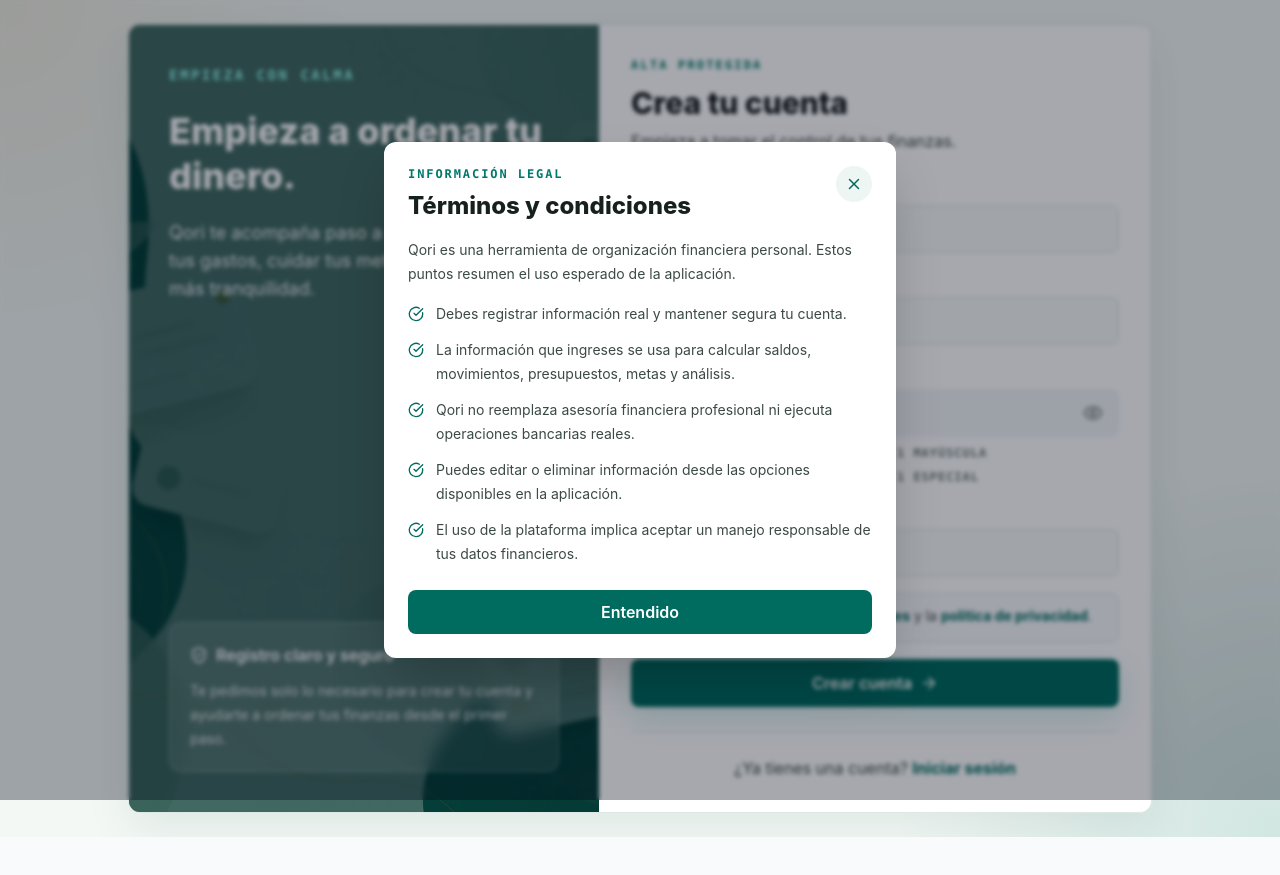
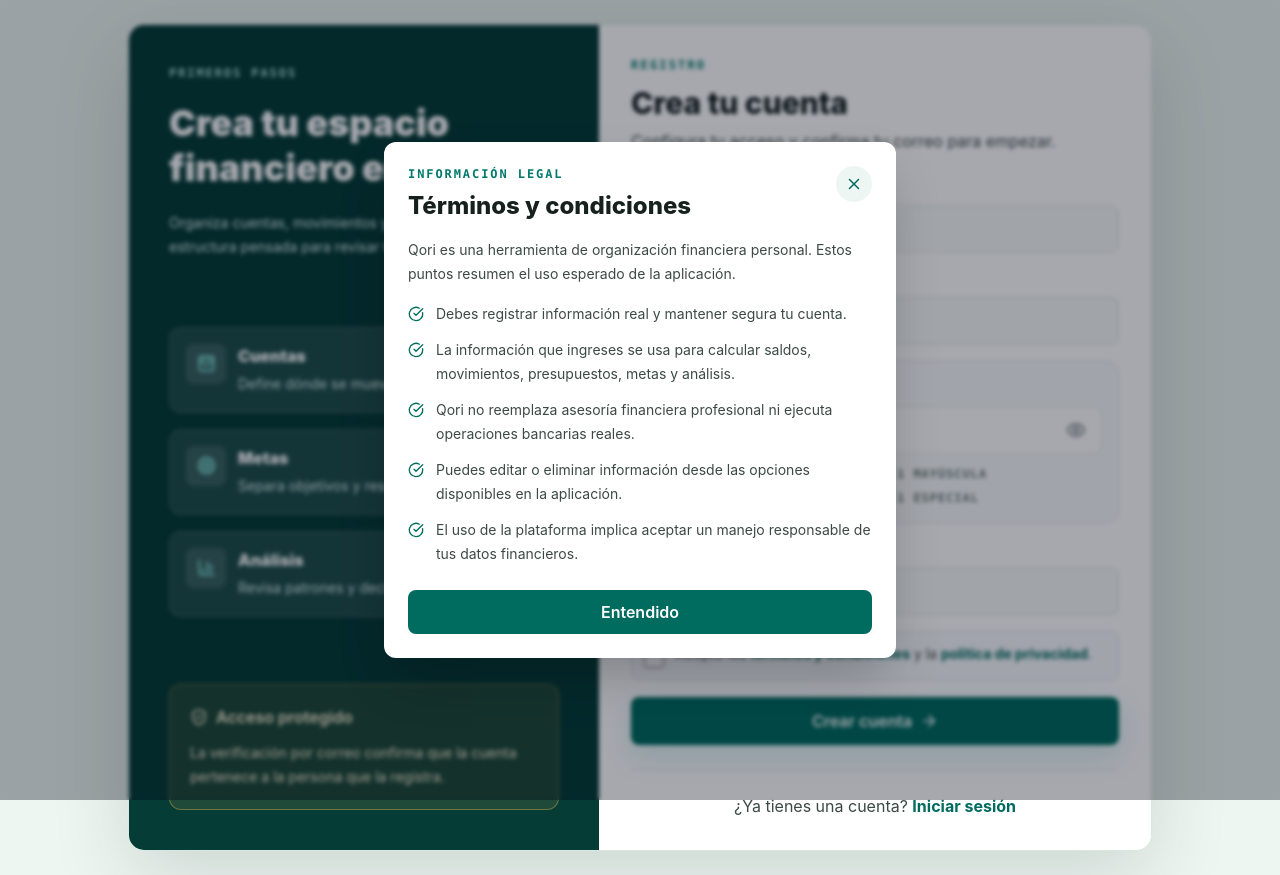
Before and after one commit to marialva18/SmartBudget, a React (Vite) app in the folder frontend/: page /register in a window 1280 px wide. Both pictures are taken after a click on the button "términos y condiciones". Before the commit the page ends 837 px from the top, so only its background shows below. Built offline with nearby package versions, Linux system fonts and the light colour scheme; no server answers.

Commit message:
cambios en el frontend

```diff
--- a/frontend/src/components/layout/AuthLayout.tsx
+++ b/frontend/src/components/layout/AuthLayout.tsx
@@ -2,7 +2,7 @@
 
 export function AuthLayout() {
   return (
-    <main className="min-h-screen bg-[#f7f9fb] text-[#191c1e]">
+    <main className="min-h-screen bg-[#eef6f1] text-[#191c1e]">
       <Outlet />
     </main>
   )
--- a/frontend/src/index.css
+++ b/frontend/src/index.css
@@ -85,6 +85,47 @@
     #f3f8f5;
 }
 
+.qori-public-light-section {
+  background-color: #edf6f1;
+  color: #13231f;
+}
+
+.qori-public-card {
+  background-color: rgba(255, 255, 255, 0.9);
+  border-color: #cfe2dc;
+}
+
+.qori-public-title {
+  color: #14231f;
+}
+
+.qori-public-copy {
+  color: #344b45;
+}
+
+.qori-public-muted {
+  color: #526b64;
+}
+
+.qori-public-accent {
+  color: #006b5f;
+}
+
+.qori-public-chip {
+  background-color: #d9f5ee;
+  color: #005f55;
+}
+
+.qori-public-chat-panel {
+  background-color: #f7fbf8;
+  border: 1px solid #dce8e3;
+}
+
+.qori-public-chat-question {
+  background-color: #e9f4ef;
+  color: #26332f;
+}
+
 html.dark .qori-app-surface {
   background:
     radial-gradient(circle at top right, rgba(214, 168, 79, 0.11), transparent 30rem),
@@ -109,6 +150,47 @@
     radial-gradient(circle at 18% 20%, rgba(214, 168, 79, 0.16), transparent 22rem),
     radial-gradient(circle at 82% 82%, rgba(45, 212, 191, 0.14), transparent 24rem),
     #04100e;
+}
+
+html.dark .qori-public-light-section {
+  background-color: #edf6f1 !important;
+  color: #13231f !important;
+}
+
+html.dark .qori-public-card {
+  background-color: rgba(255, 255, 255, 0.92) !important;
+  border-color: #cfe2dc !important;
+}
+
+html.dark .qori-public-title {
+  color: #14231f !important;
+}
+
+html.dark .qori-public-copy {
+  color: #344b45 !important;
+}
+
+html.dark .qori-public-muted {
+  color: #526b64 !important;
+}
+
+html.dark .qori-public-accent {
+  color: #006b5f !important;
+}
+
+html.dark .qori-public-chip {
+  background-color: #d9f5ee !important;
+  color: #005f55 !important;
+}
+
+html.dark .qori-public-chat-panel {
+  background-color: #f7fbf8 !important;
+  border-color: #dce8e3 !important;
+}
+
+html.dark .qori-public-chat-question {
+  background-color: #e9f4ef !important;
+  color: #26332f !important;
 }
 
 html.dark :is([class~="bg-white"], [class*="bg-white/"]) {
--- a/frontend/src/pages/auth/RegisterPage.tsx
+++ b/frontend/src/pages/auth/RegisterPage.tsx
@@ -1,10 +1,21 @@
 import { zodResolver } from '@hookform/resolvers/zod';
-import { ArrowRight, CheckCircle, Eye, EyeOff, ShieldCheck, X } from 'lucide-react';
-import { useMemo, useState } from 'react';
+import {
+  ArrowRight,
+  BarChart3,
+  CheckCircle,
+  Eye,
+  EyeOff,
+  ShieldCheck,
+  Target,
+  WalletCards,
+  X,
+  type LucideIcon,
+} from 'lucide-react';
+import { type FormEvent, useMemo, useState } from 'react';
 import { useForm, useWatch } from 'react-hook-form';
 import { Link, useNavigate } from 'react-router-dom';
+import { AuthBrand } from '../../features/auth/components/AuthBrand';
 import { AuthCard } from '../../features/auth/components/AuthCard';
-import { AuthImage } from '../../features/auth/components/AuthImage';
 import { FormField } from '../../features/auth/components/FormField';
 import {
   registerSchema,
@@ -25,11 +36,11 @@
   } = useForm<RegisterFormValues>({
     resolver: zodResolver(registerSchema),
     defaultValues: {
+      acceptedTerms: false,
+      confirmPassword: '',
       displayName: '',
       email: '',
       password: '',
-      confirmPassword: '',
-      acceptedTerms: false,
     },
   });
   const password = useWatch({ control, name: 'password' }) ?? '';
@@ -58,62 +69,66 @@
   }
 
   return (
-    <div className="qori-auth-surface flex min-h-screen items-center justify-center px-4 py-6 sm:px-5 lg:px-10">
-      <div className="grid w-full max-w-5xl overflow-hidden rounded-xl border border-[#dde8e4] bg-white shadow-[0_18px_45px_rgba(9,60,54,0.08)] lg:grid-cols-[0.92fr_1.08fr]">
-        <aside className="relative hidden overflow-hidden bg-[#063c36] p-10 text-white lg:flex lg:flex-col lg:justify-between">
-          <AuthImage
-            className="qori-auth-bg absolute inset-0 h-full w-full object-cover opacity-55"
-            fallbackSrc="/images/qori_register_background.svg"
-            src="/images/qori_register_background.png"
-          />
-          <div className="absolute inset-0 bg-[#063c36]/55" />
-          <div className="relative z-10">
-            <p className="font-mono text-sm font-semibold uppercase tracking-[0.18em] text-[#89f5e7]">
-              Empieza con calma
+    <div className="flex min-h-screen items-center justify-center bg-[#eef6f1] px-4 py-6 sm:px-5 lg:px-10">
+      <div className="grid w-full max-w-5xl overflow-hidden rounded-2xl border border-[#d8e8e1] bg-white shadow-[0_26px_80px_rgba(3,32,29,0.14)] lg:grid-cols-[0.92fr_1.08fr]">
+        <aside className="hidden bg-[#063c36] p-10 text-white lg:flex lg:flex-col lg:justify-between">
+          <div>
+            <p className="font-mono text-xs font-bold uppercase tracking-[0.16em] text-[#a9ded4]">
+              Primeros pasos
             </p>
-            <h1 className="mt-6 text-4xl font-extrabold leading-tight">
-              Empieza a ordenar tu dinero.
+            <h1 className="mt-5 text-4xl font-black leading-tight">
+              Crea tu espacio financiero en Qori.
             </h1>
-            <p className="mt-5 text-lg text-white/90">
-              Qori te acompaña paso a paso para entender tus gastos, cuidar tus
-              metas y decidir con más tranquilidad.
+            <p className="mt-5 text-sm leading-6 text-[#dff5ef]">
+              Organiza cuentas, movimientos y objetivos desde una estructura
+              pensada para revisar tu dinero con claridad.
             </p>
           </div>
-          <div className="relative z-10 space-y-4">
-            {['Entiende tus gastos', 'Cuida tu dinero', 'Avanza hacia tus metas'].map(
-              (item) => (
-                <div
-                  className="qori-card-motion flex items-center gap-3 rounded-xl border border-white/15 bg-white/10 p-3 backdrop-blur"
-                  key={item}
-                >
-                  <span className="rounded-lg bg-white/20 p-2">
-                    <CheckCircle size={20} />
-                  </span>
-                  <span className="font-semibold">{item}</span>
-                </div>
-              ),
-            )}
+
+          <div className="my-8 grid gap-4">
+            <RegisterStep
+              icon={WalletCards}
+              label="Cuentas"
+              text="Define dónde se mueve tu dinero."
+            />
+            <RegisterStep
+              icon={Target}
+              label="Metas"
+              text="Separa objetivos y reservas."
+            />
+            <RegisterStep
+              icon={BarChart3}
+              label="Análisis"
+              text="Revisa patrones y decisiones."
+            />
           </div>
-          <div className="relative z-10 rounded-xl border border-white/20 bg-white/10 p-5 backdrop-blur">
-            <div className="mb-3 flex items-center gap-2 font-semibold">
+
+          <div className="rounded-xl border border-[#d6a84f]/45 bg-[#d6a84f]/12 p-5">
+            <div className="mb-3 flex items-center gap-2 font-semibold text-[#fff4d6]">
               <ShieldCheck size={18} />
-              Registro claro y seguro
+              Acceso protegido
             </div>
-            <p className="text-sm leading-6 text-white/85">
-              Te pedimos solo lo necesario para crear tu cuenta y ayudarte a
-              ordenar tus finanzas desde el primer paso.
+            <p className="text-sm leading-6 text-[#fff4d6]">
+              La verificación por correo confirma que la cuenta pertenece a la
+              persona que la registra.
             </p>
           </div>
         </aside>
 
         <AuthCard className="rounded-none border-0 shadow-none">
+          <div className="mb-6 lg:hidden">
+            <AuthBrand />
+          </div>
+
           <div className="mb-6">
             <p className="mb-3 font-mono text-xs font-semibold uppercase tracking-[0.18em] text-[#00796b]">
-              Alta protegida
+              Registro
             </p>
-            <h1 className="text-3xl font-extrabold">Crea tu cuenta</h1>
+            <h1 className="text-3xl font-extrabold text-[#16201d]">
+              Crea tu cuenta
+            </h1>
             <p className="mt-2 text-[#3c4a46]">
-              Empieza a tomar el control de tus finanzas.
+              Configura tu acceso y confirma tu correo para empezar.
             </p>
           </div>
 
@@ -122,7 +137,7 @@
               error={errors.displayName?.message}
               label="Nombre completo"
               onInput={sanitizeNameInput}
-              placeholder="Ej. Maria Perez"
+              placeholder="Ej. María Pérez"
               registration={register('displayName')}
               type="text"
             />
@@ -134,19 +149,22 @@
               type="email"
             />
 
-            <div>
+            <div className="rounded-xl border border-[#e0e3e5] bg-[#f8fbfa] p-4">
               <span className="px-1 text-xs font-semibold uppercase tracking-wide text-[#3c4a46]">
                 Contraseña
               </span>
               <div className="relative mt-1">
                 <input
-                  className="h-12 w-full rounded-lg border-2 border-transparent bg-[#f2f4f6] px-4 pr-12 outline-none transition focus:border-[#006b5f] focus:bg-white focus:shadow-[0_0_0_4px_rgba(45,212,191,0.16)]"
+                  className="h-12 w-full rounded-lg border border-[#dfe8e4] bg-white px-4 pr-12 outline-none transition focus:border-[#006b5f] focus:shadow-[0_0_0_4px_rgba(0,107,95,0.12)]"
                   placeholder="••••••••"
                   type={showPassword ? 'text' : 'password'}
                   {...register('password')}
                 />
                 <button
-                  className="absolute right-4 top-1/2 -translate-y-1/2 text-[#6b7a76]"
+                  aria-label={
+                    showPassword ? 'Ocultar contraseña' : 'Mostrar contraseña'
+                  }
+                  className="absolute right-4 top-1/2 -translate-y-1/2 text-[#6b7a76] transition hover:text-[#191c1e]"
                   onClick={() => setShowPassword((value) => !value)}
                   type="button"
                 >
@@ -158,7 +176,7 @@
                   {errors.password.message}
                 </span>
               ) : null}
-              <div className="mt-2 grid grid-cols-2 gap-2">
+              <div className="mt-3 grid grid-cols-2 gap-2">
                 {passwordChecks.map((check) => (
                   <span
                     className={[
@@ -221,7 +239,10 @@
             ) : null}
 
             {serverError ? (
-              <p className="rounded-lg border border-red-100 bg-red-50 px-4 py-3 text-sm text-red-700">
+              <p
+                className="rounded-lg border border-red-100 bg-red-50 px-4 py-3 text-sm text-red-700"
+                role="alert"
+              >
                 {serverError}
               </p>
             ) : null}
@@ -260,6 +281,18 @@
   LegalView,
   { title: string; description: string; items: string[] }
 > = {
+  privacy: {
+    title: 'Política de privacidad',
+    description:
+      'Qori protege tus datos personales y financieros para que solo se usen dentro de la experiencia de la aplicación.',
+    items: [
+      'Tus datos se usan para crear tu cuenta, autenticarte y mostrar tu información financiera.',
+      'Tus contraseñas se almacenan protegidas y no se muestran en la interfaz.',
+      'Los secretos del sistema no viven en el frontend ni se exponen al navegador.',
+      'Tus cuentas, movimientos, metas, presupuestos y grupos se separan por usuario.',
+      'Si activas funciones de IA, Qori puede usar información contextual para generar recomendaciones.',
+    ],
+  },
   terms: {
     title: 'Términos y condiciones',
     description:
@@ -270,18 +303,6 @@
       'Qori no reemplaza asesoría financiera profesional ni ejecuta operaciones bancarias reales.',
       'Puedes editar o eliminar información desde las opciones disponibles en la aplicación.',
       'El uso de la plataforma implica aceptar un manejo responsable de tus datos financieros.',
-    ],
-  },
-  privacy: {
-    title: 'Política de privacidad',
-    description:
-      'Qori protege tus datos personales y financieros para que solo se usen dentro de la experiencia de la aplicación.',
-    items: [
-      'Tus datos se usan para crear tu cuenta, autenticarte y mostrar tu información financiera.',
-      'Tus contraseñas se almacenan protegidas y no se muestran en la interfaz.',
-      'Los secretos del sistema no viven en el frontend ni se exponen al navegador.',
-      'Tus cuentas, movimientos, metas, presupuestos y grupos se separan por usuario.',
-      'Si activas funciones de IA, Qori puede usar información contextual para generar recomendaciones.',
     ],
   },
 };
@@ -308,6 +329,7 @@
             </h2>
           </div>
           <button
+            aria-label="Cerrar información legal"
             className="grid size-9 place-items-center rounded-full bg-[#eef6f3] text-[#006b5f] transition hover:bg-[#d9eee8]"
             onClick={onClose}
             type="button"
@@ -338,7 +360,31 @@
   );
 }
 
-function sanitizeNameInput(event: React.FormEvent<HTMLInputElement>) {
+function RegisterStep({
+  icon: Icon,
+  label,
+  text,
+}: {
+  icon: LucideIcon;
+  label: string;
+  text: string;
+}) {
+  return (
+    <div className="rounded-xl border border-white/12 bg-white/10 p-4">
+      <div className="flex items-start gap-3">
+        <span className="grid size-10 shrink-0 place-items-center rounded-lg bg-white/12 text-[#8ef3e4]">
+          <Icon size={19} />
+        </span>
+        <div>
+          <p className="font-black">{label}</p>
+          <p className="mt-1 text-sm leading-6 text-[#dff5ef]">{text}</p>
+        </div>
+      </div>
+    </div>
+  );
+}
+
+function sanitizeNameInput(event: FormEvent<HTMLInputElement>) {
   event.currentTarget.value = event.currentTarget.value.replace(
     /[^\p{L}\s'-]/gu,
     '',
--- a/frontend/src/pages/public/components/HomeCoachSection.tsx
+++ b/frontend/src/pages/public/components/HomeCoachSection.tsx
@@ -31,17 +31,33 @@
           </div>
         </div>
 
-        <div className="rounded-2xl border border-white/15 bg-white/10 p-4 shadow-[0_28px_70px_rgba(0,0,0,0.28)] backdrop-blur">
-          <div className="rounded-xl bg-[#f8fbfa] p-5">
-          <p className="rounded-lg bg-[#eef5f2] p-4 text-sm leading-6 text-[#3c4a46] shadow-sm">
-            “¿Qué debería cuidar esta semana?”
-          </p>
+        <div className="rounded-2xl border border-white/15 bg-white/10 p-4 shadow-[0_28px_70px_rgba(0,0,0,0.28)]">
+          <div className="qori-public-chat-panel rounded-xl bg-[#f8fbfa] p-5">
+            <div className="mb-4 flex items-center justify-between border-b border-[#dce8e3] pb-3">
+              <div>
+                <p className="qori-public-title text-sm font-black text-[#16201d]">
+                  Conversación de ejemplo
+                </p>
+                <p className="qori-public-muted text-xs font-semibold text-[#52625d]">
+                  Respuesta basada en tus movimientos
+                </p>
+              </div>
+              <span className="qori-public-chip rounded-full bg-[#dcfbf5] px-3 py-1 text-xs font-bold text-[#006b5f]">
+                Activo
+              </span>
+            </div>
 
-          <p className="mt-3 rounded-lg bg-[#006b5f] p-4 text-sm leading-6 text-white shadow-sm">
-            “Viendo tu mes, podrías empezar por revisar tus gastos variables y
-            tus pagos próximos. No necesitas ajustar todo de golpe: elige una
-            categoría y define un límite simple para esta semana.”
-          </p>
+            <div className="grid gap-3">
+              <p className="qori-public-chat-question max-w-[82%] rounded-xl rounded-bl-sm bg-[#eef5f2] p-4 text-sm font-semibold leading-6 text-[#26332f] shadow-sm">
+                ¿Qué debería cuidar esta semana?
+              </p>
+
+              <p className="ml-auto max-w-[88%] rounded-xl rounded-br-sm bg-[#006b5f] p-4 text-sm font-semibold leading-6 text-white shadow-sm">
+                Viendo tu mes, podrías empezar por revisar tus gastos variables
+                y tus pagos próximos. Elige una categoría y define un límite
+                simple para esta semana.
+              </p>
+            </div>
           </div>
         </div>
       </div>
--- a/frontend/src/pages/public/components/HomeFeatures.tsx
+++ b/frontend/src/pages/public/components/HomeFeatures.tsx
@@ -38,34 +38,34 @@
   return (
     <section
       id="funciones"
-      className="bg-[#f2f7f4] px-5 py-16"
+      className="qori-public-light-section bg-[#f2f7f4] px-5 py-16"
     >
       <div className="mx-auto max-w-7xl">
         <div className="grid gap-8 lg:grid-cols-[0.8fr_1.2fr] lg:items-end">
           <div>
-            <p className="font-mono text-xs font-bold uppercase tracking-[0.14em] text-[#006b5f]">
+            <p className="qori-public-accent font-mono text-xs font-bold uppercase tracking-[0.14em] text-[#006b5f]">
               Funciones principales
             </p>
 
-            <h2 className="mt-2 text-3xl font-black text-[#191c1e]">
+            <h2 className="qori-public-title mt-2 text-3xl font-black text-[#191c1e]">
               Una forma más simple de manejar tus finanzas.
             </h2>
 
-            <p className="mt-3 text-[#3c4a46]">
+            <p className="qori-public-copy mt-3 text-[#3c4a46]">
               Qori combina organización, alertas y recomendaciones inteligentes
               para ayudarte a pasar de solo registrar gastos a entender
               realmente tu dinero.
             </p>
           </div>
 
-          <div className="rounded-2xl border border-[#dce8e3] bg-white/70 p-5 shadow-[0_18px_45px_rgba(13,148,136,0.08)] backdrop-blur">
-            <p className="text-sm font-bold uppercase tracking-[0.14em] text-[#00796b]">
+          <div className="qori-public-card rounded-2xl border border-[#dce8e3] bg-white/82 p-5 shadow-[0_18px_45px_rgba(13,148,136,0.08)]">
+            <p className="qori-public-accent text-sm font-bold uppercase tracking-[0.14em] text-[#00796b]">
               Flujo típico
             </p>
             <div className="mt-4 grid gap-3 sm:grid-cols-3">
               {['Registra', 'Analiza', 'Decide'].map((step, index) => (
                 <div
-                  className="rounded-xl bg-[#063c36] p-4 text-white"
+                  className="rounded-xl border border-[#0a5d53]/30 bg-[#063c36] p-4 text-white shadow-[0_10px_24px_rgba(6,60,54,0.14)]"
                   key={step}
                 >
                   <span className="text-xs font-bold text-[#a9ded4]">
@@ -84,16 +84,18 @@
 
             return (
               <article
-                className={`qori-card-motion qori-card-delay-${index} rounded-xl border border-[#dce8e3] bg-white/86 p-5 shadow-[0_12px_35px_rgba(13,148,136,0.08)] backdrop-blur transition hover:-translate-y-1 hover:border-[#9bd8cf] hover:shadow-[0_22px_55px_rgba(13,148,136,0.16)]`}
+                className={`qori-card-motion qori-card-delay-${index} qori-public-card rounded-xl border border-[#dce8e3] bg-white/90 p-5 shadow-[0_12px_35px_rgba(13,148,136,0.08)] transition hover:-translate-y-1 hover:border-[#9bd8cf] hover:shadow-[0_22px_55px_rgba(13,148,136,0.16)]`}
                 key={feature.title}
               >
                 <span className="qori-icon-motion grid h-12 w-12 place-items-center rounded-lg bg-[#dcfbf5] text-[#006b5f]">
                   <Icon size={24} />
                 </span>
 
-                <h3 className="mt-5 text-lg font-black">{feature.title}</h3>
+                <h3 className="qori-public-title mt-5 text-lg font-black">
+                  {feature.title}
+                </h3>
 
-                <p className="mt-2 text-sm leading-6 text-[#3c4a46]">
+                <p className="qori-public-copy mt-2 text-sm leading-6 text-[#3c4a46]">
                   {feature.description}
                 </p>
               </article>
```
Also changed, not shown: frontend/src/pages/auth/LoginPage.tsx (+75 -24 lines).
